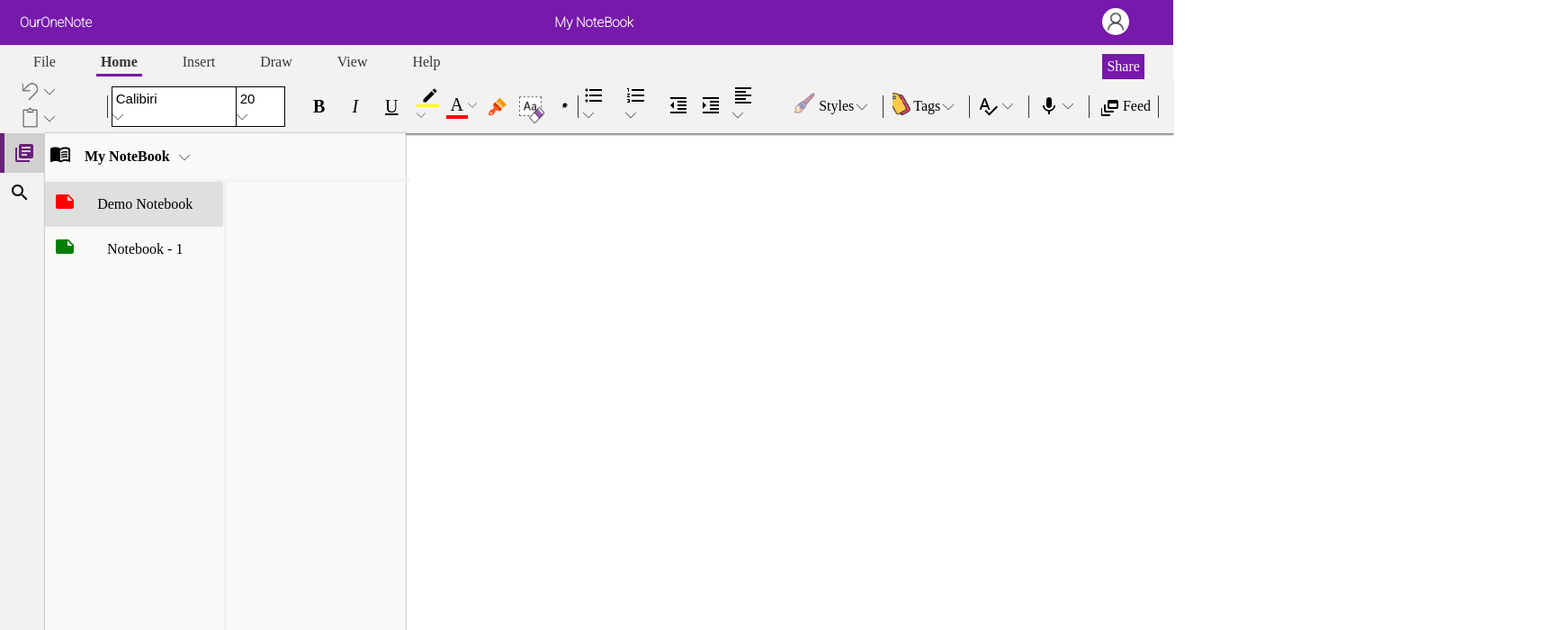
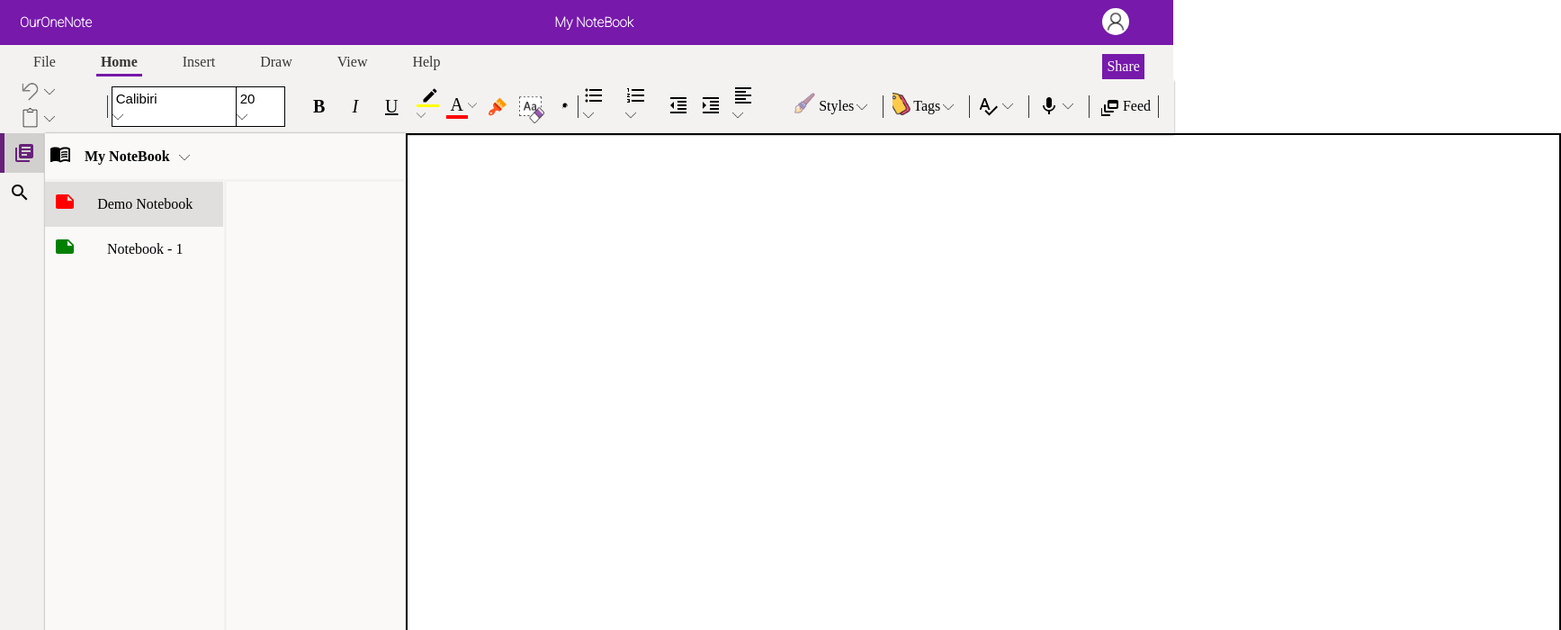
Before and after one commit to nancy0119/OurNote, a React (Create React App) app: page / in a window 1280 px wide. Shown: the top 700 px of the page at 90% size, 1735 px wide, since content can reach past the window. Built offline with nearby package versions, Linux system fonts and the light colour scheme.

Commit message:
Implemented Annotating canvas

```diff
--- a/public/styles.css
+++ b/public/styles.css
@@ -149,3 +149,7 @@ body{
     border-right : 1px solid  #f3f2f1;
     border-top: 1px solid  #f3f2f1 ;
 }
+
+#canvas {
+    border: 2px solid black;
+}
--- a/src/components/App.jsx
+++ b/src/components/App.jsx
@@ -3,6 +3,7 @@ import Header from "./Header";
 import TopNavBar from "./TopBar/TopNavBar";
 import SideBar from "./SideBarFiles/SideBar";
 import BottomNavBar from "./BottomBar/BottomNavBar";
+import Canvas from "./Canvas";
 
 function App() {
 
@@ -15,7 +16,11 @@ function App() {
         <Header />
         <TopNavBar current={currentBar} onChange={handleClick} />
         <BottomNavBar current={currentBar} />
-        <SideBar />
+        <div style={{ display: "flex" }}>
+            <SideBar style={{ position: "fixed" }} />
+            <Canvas />
+        </div>
+
     </div>;
 }
 
--- /dev/null
+++ b/src/components/Canvas.jsx
@@ -0,0 +1,65 @@
+import React, { useState, useRef, useEffect } from "react";
+
+function Canvas() {
+
+    const [isDrawing, setIsDrawing] = useState(false)
+
+    const canvasRef = useRef(null);
+    const contextRef = useRef(null);
+
+    const [width, setWidth] = useState(window.innerWidth * 2);
+    const [height, setHeight] = useState(window.innerHeight * 2);
+
+    useEffect(() => {
+        const canvas = canvasRef.current
+        // canvas.width = window.innerWidth * 2;
+        // canvas.height = window.innerHeight * 2;
+        canvas.style.width = `${window.innerWidth}px`;
+        canvas.style.height = `${window.innerHeight}px`;
+
+        const context = canvas.getContext("2d")
+        context.scale(2, 2);
+        context.lineCap = "round";
+        context.strokeStyle = "black";
+        context.lineWidth = 5;
+        contextRef.current = context;
+    }, []);
+
+    const startDrawing = ({ nativeEvent }) => {
+
+        const { offsetX, offsetY } = nativeEvent;
+        contextRef.current.beginPath();
+        contextRef.current.moveTo(offsetX, offsetY);
+        setIsDrawing(true);
+    };
+
+    const finishDrawing = () => {
+        contextRef.current.closePath();
+        setIsDrawing(false);
+    };
+
+    const draw = ({ nativeEvent }) => {
+        if (!isDrawing) {
+            return;
+        }
+        const { offsetX, offsetY } = nativeEvent;
+        contextRef.current.lineTo(offsetX, offsetY);
+        contextRef.current.stroke();
+    };
+
+
+
+    return <canvas
+        ref={canvasRef}
+        id="canvas"
+        width={width}
+        height={height}
+        onMouseDown={startDrawing}
+        onMouseUp={finishDrawing}
+        onMouseMove={draw}
+    >
+
+    </canvas>
+}
+
+export default Canvas;
```
